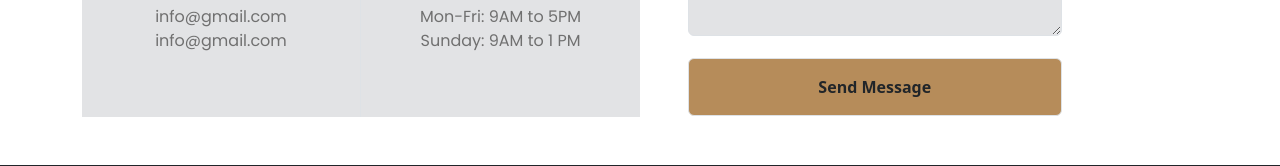
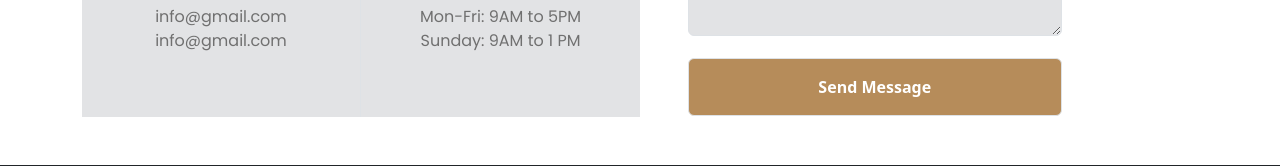
Before and after one commit to Arzenaakter/legal-solution, a plain HTML site: page index.html in a window 1280 px wide. Shown: the part 4044-4210 px from the top of the page. Drawn offline with nearby package versions, Linux system fonts and the light colour scheme.

Commit message:
Final check

```diff
--- a/css/style.css
+++ b/css/style.css
@@ -12,12 +12,12 @@
     font-size: 16px;
 
 }
-.primary-bg{
 
-background-color: #B68C5A
- !important;
+.primary-bg {
+
+    background-color: #B68C5A !important;
 }
-.card-hover:hover{
+
+.card-hover:hover {
     background: linear-gradient(180deg, #F3F3F3 0%, rgba(243, 243, 243, 0) 100%)
-
 }
--- a/index.html
+++ b/index.html
@@ -134,7 +134,7 @@
         <!-- The legal practise are section start -->
         <section class="my-5  container ">
             <div class=" mb-5 d-flex flex-column gap-2  align-items-center">
-                <h1 class="prymary-font pt-5 fw-bold">The Legal Practice Area</h1>
+                <h1 class="prymary-font  pt-5 fw-bold">The Legal Practice Area</h1>
                 <p class="second-font w-75 text-center">There are many variations of passages of Lorem Ipsum available,
                     but the majority have suffered alteration in some form, by injected humour.</p>
             </div>
@@ -444,7 +444,7 @@
                             <input type="text" placeholder="Subject" class="bg-secondary-subtle px-5 py-3 w-75 border fw-light text-secondary  mb-4 rounded-2 ">
 
                             <textarea name="Meassage" id="" cols="52" rows="5" class=" bg-secondary-subtle px-5 py-2 w-75 border fw-light text-secondary  mb-3 rounded-2">Meassage</textarea>
-                            <button class="btn primary-bg  px-5 py-3 w-75 border fw-semibold text-dark  rounded-2">Send Message</button>
+                            <button class="btn primary-bg  px-5 py-3 w-75 border fw-semibold text-white  rounded-2">Send Message</button>
 
                         </form>
 
```
